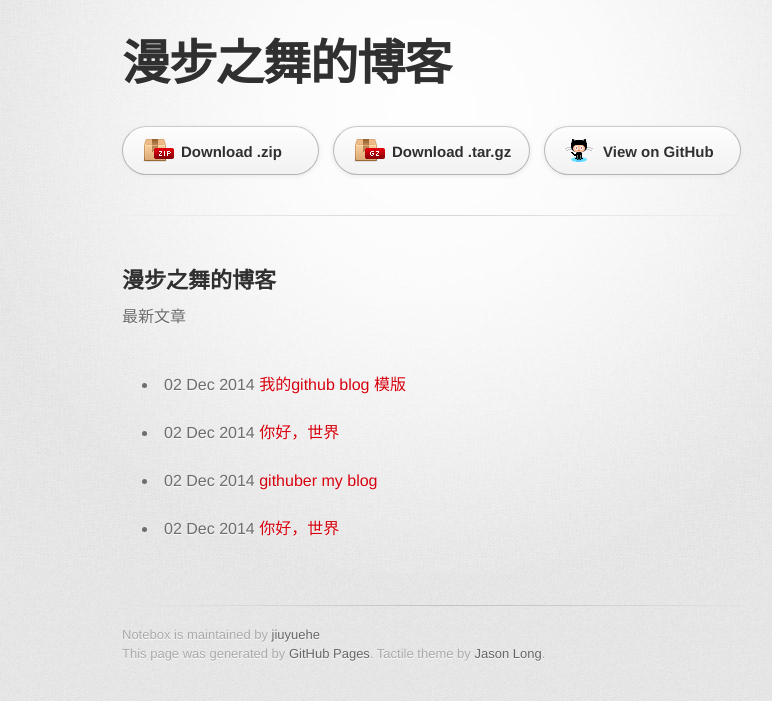
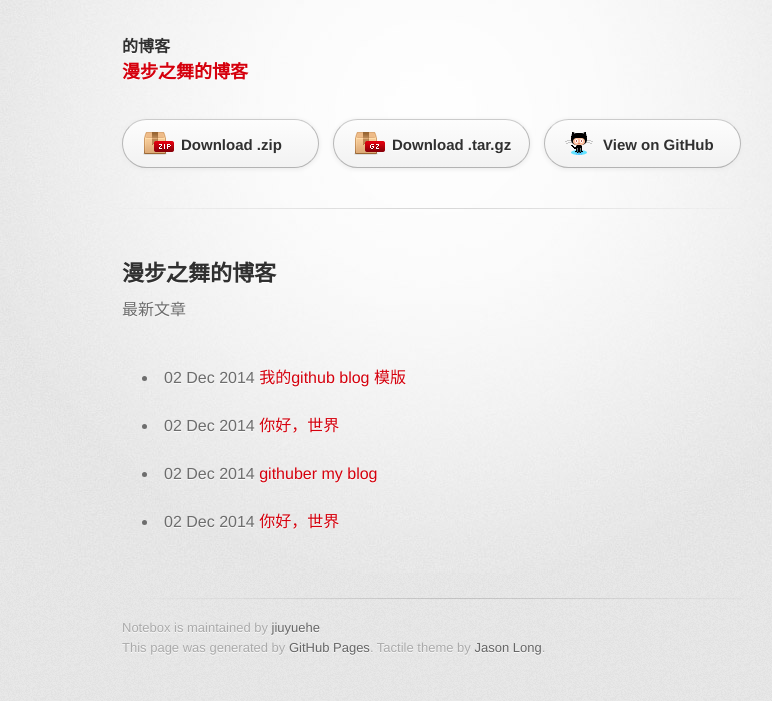
Before and after one commit to jiuyuehe/notebox, a Jekyll site: the page built from index.html, in a window 1280 px wide. Shown: the top 701 px of the page, without its empty margins (208-980 px from the left). Built offline with Jekyll 4.4.1, drawn with Linux system fonts in a browser that asks for light colours.

Commit message:
update css

```diff
--- a/_layouts/default.html
+++ b/_layouts/default.html
@@ -17,9 +17,8 @@
       <div class="inner">
 
         <header>
-          <h6>{{ page.author }}</h6>
-          <h1>{{ page.title }}</h1>
-          <h3>{{ page.index }}</h3>
+          <h4> {{ page.author }} 的博客 {{ page.date | date_to_string }} </h4>
+          <h3>{{ page.title }}</h3>
         </header>
 
         <section id="downloads" class="clearfix">
```
